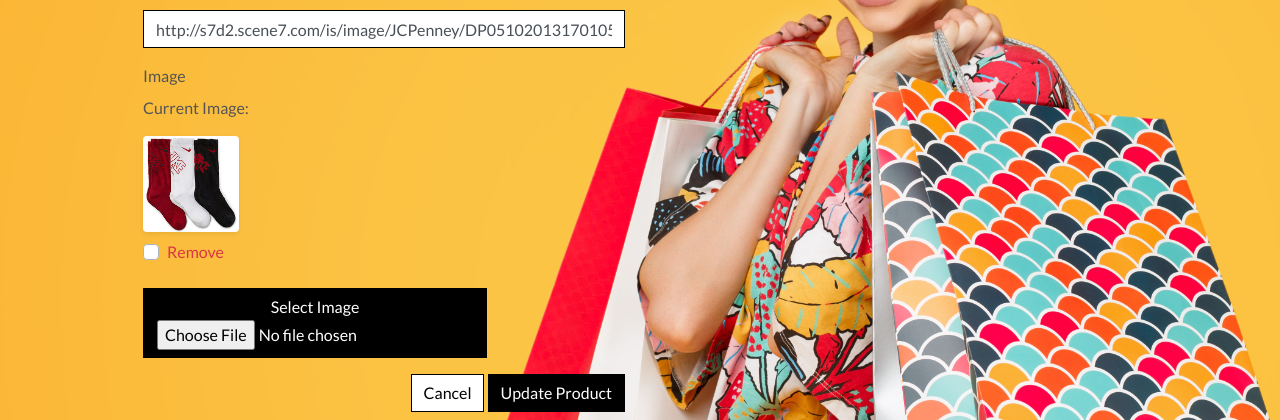
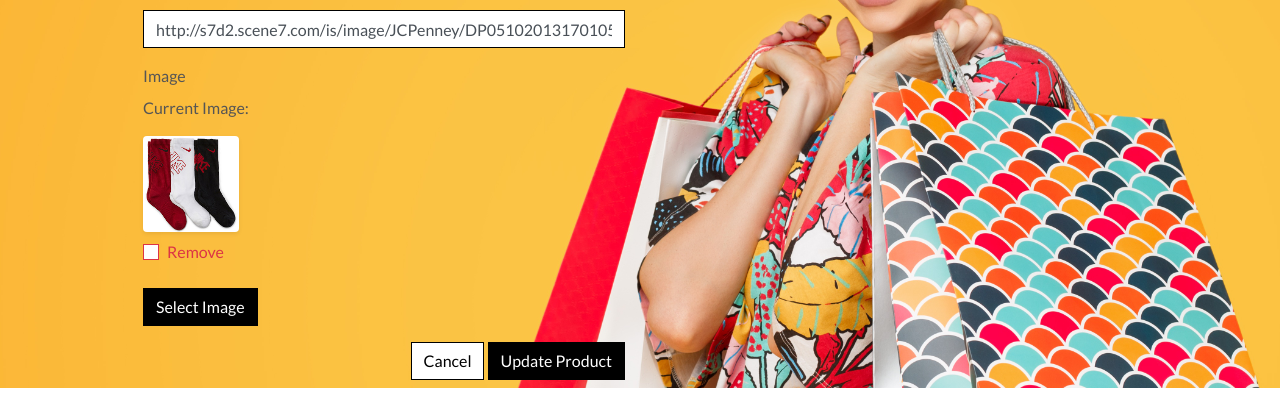
Before and after one commit to SabeloCodes/ecomm_store_v1, a Django app: page /products/edit/12/ in a window 1280 px wide. Shown: the part 1156-1576 px from the top of the page. After the commit the page ends 1544 px from the top, so only its background shows below. Run offline with Django 3.2, Linux system fonts and the light colour scheme; data comes from the database, SQL or seed files in the repository; some libraries are stand-ins or nearby versions.

Commit message:
Product Admin - Fixing the image field

```diff
--- a/static/css/base.css
+++ b/static/css/base.css
@@ -237,6 +237,34 @@ input[name='q']::placeholder {
 	color: #17a2b8; /* text-info */
 }
 
+/* Product Form */
+
+.btn-file {
+    position: relative;
+    overflow: hidden;
+}
+
+.btn-file input[type="file"] {
+    position: absolute;
+    top: 0;
+    right: 0;
+    min-width: 100%;
+    min-height: 100%;
+    opacity: 0;
+    cursor: pointer;
+}
+
+.custom-checkbox .custom-control-label::before {
+    border-radius: 0;
+    border-color: #dc3545;
+}
+
+.custom-checkbox .custom-control-input:checked~.custom-control-label::before {
+    background-color: #dc3545;
+    border-color: #dc3545;
+    border-radius: 0;
+}
+
 /* fixed top navbar only on medium and up */
 @media (min-width: 992px) {
     .fixed-top-desktop-only {
```
Also changed, not shown: products/forms.py (line endings or trailing spaces), products/widgets.py (line endings or trailing spaces).
